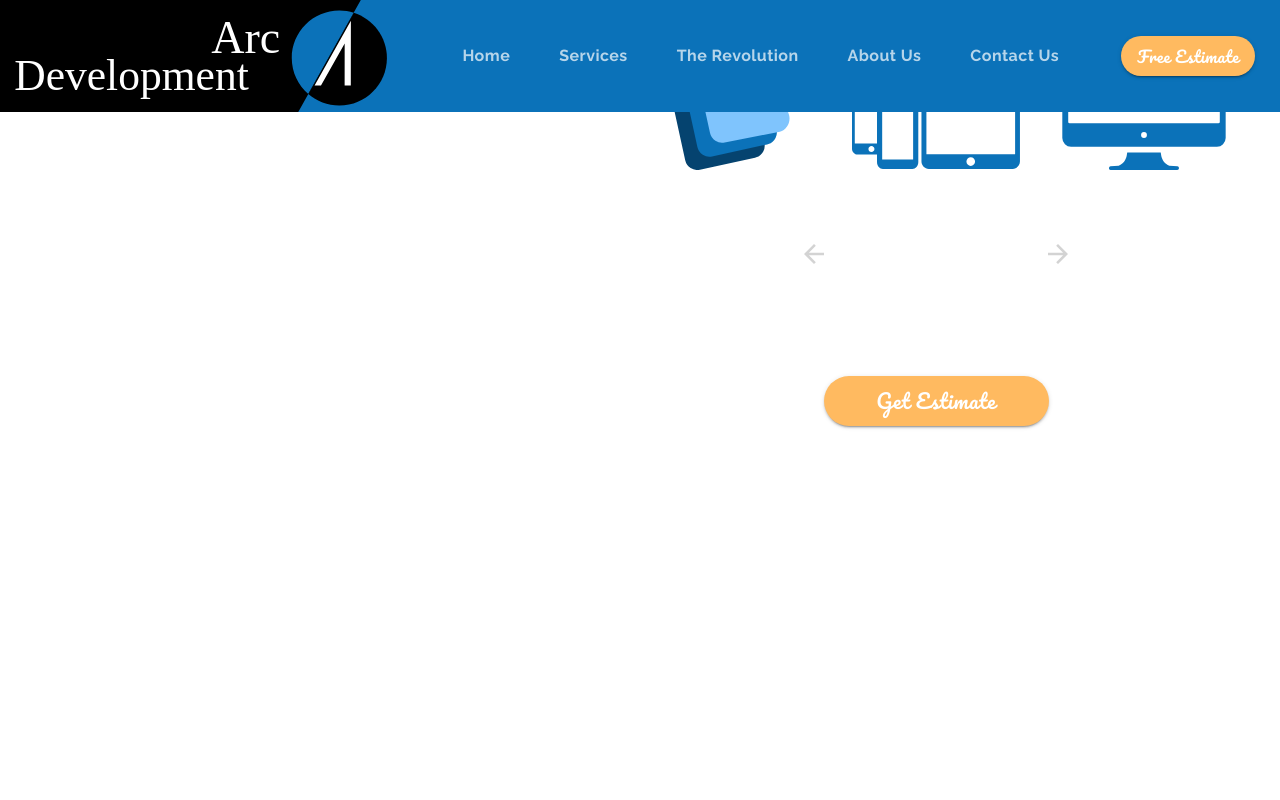
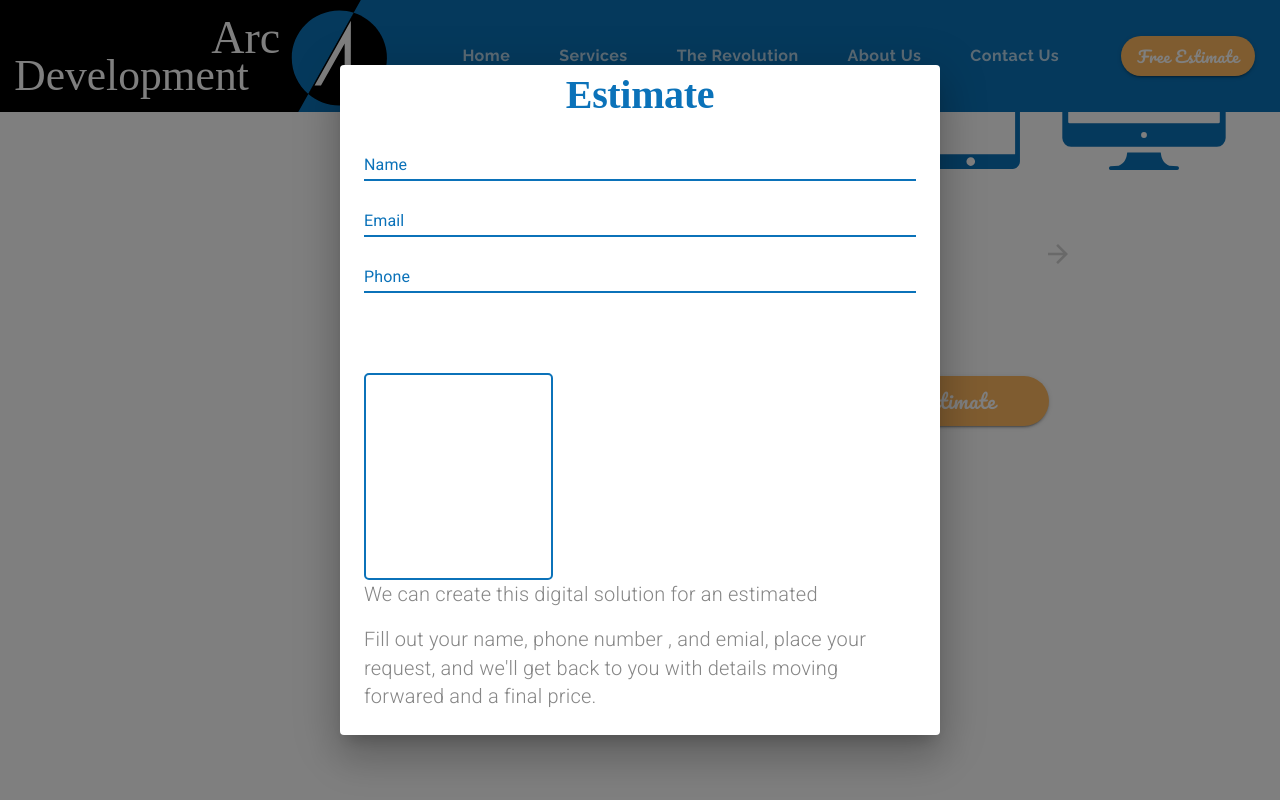
Before and after one commit to arunsinghsnd/NativeCodeLab, a React (Create React App) app: page /estimate in a window 1280 px wide. Both pictures are taken after a click on the button "Get Estimate". Shown: the part 423-1223 px from the top of the page. Built offline with nearby package versions, Linux system fonts and the light colour scheme.

Commit message:
dialog box has been created for estimate page

```diff
--- a/src/components/Estimate.js
+++ b/src/components/Estimate.js
@@ -7,6 +7,9 @@
   useMediaQuery,
   IconButton,
   Button,
+  Dialog,
+  DialogContent,
+  TextField,
 } from "@material-ui/core";
 import { cloneDeep } from "lodash";
 
@@ -55,6 +58,11 @@
     "&:hover": {
       backgroundColor: theme.palette.secondary.light,
     },
+  },
+  message: {
+    border: `2px solid ${theme.palette.common.blue}`,
+    marginTop: "5em",
+    borderRadius: 5,
   },
 }));
 
@@ -321,6 +329,17 @@
   // const matchesXS = useMediaQuery(theme.breakpoints.down("xs"));
 
   const [questions, setQuestions] = useState(defaultQuestions);
+  const [dialogOpen, setDialogOpen] = useState(false);
+
+  const [name, setName] = useState("");
+
+  const [email, setEmail] = useState("");
+  const [emailHelper, setEmailHelper] = useState("");
+
+  const [phone, setPhone] = useState("");
+  const [phoneHelper, setPhoneHelper] = useState("");
+
+  const [message, setMessage] = useState("");
 
   const defaultOptions = {
     loop: true,
@@ -407,6 +426,39 @@
         break;
       default:
         setQuestions(newQuestions);
+        break;
+    }
+  };
+
+  const onChange = event => {
+    let valid;
+
+    switch (event.target.id) {
+      case "email":
+        setEmail(event.target.value);
+        valid = /^\w+([.-]?\w+)*@\w+([.-]?\w+)*(\.\w{2,3})+$/.test(
+          event.target.value
+        );
+
+        if (!valid) {
+          setEmailHelper("Invaild email");
+        } else {
+          setEmailHelper("");
+        }
+        break;
+      case "phone":
+        setPhone(event.target.value);
+        valid = /^\(?([0-9]{3})\)?[-. ]?([0-9]{3})[-. ]?([0-9]{4})$/.test(
+          event.target.value
+        );
+
+        if (!valid) {
+          setPhoneHelper("Invaild phone");
+        } else {
+          setPhoneHelper("");
+        }
+        break;
+      default:
         break;
     }
   };
@@ -535,11 +587,87 @@
           </Grid>
         </Grid>
         <Grid item>
-          <Button variant="contained" className={classes.estimateButon}>
+          <Button
+            variant="contained"
+            className={classes.estimateButon}
+            onClick={() => setDialogOpen(true)}
+          >
             Get Estimate
           </Button>
         </Grid>
       </Grid>
+      <Dialog
+        style={{ zIndex: 1302 }}
+        open={dialogOpen}
+        onClose={() => setDialogOpen(false)}
+      >
+        <Grid container justifyContent="center">
+          <Grid item>
+            <Typography variant="h2" align="center">
+              Estimate
+            </Typography>
+          </Grid>
+        </Grid>
+        <DialogContent>
+          <Grid container>
+            <Grid item container direction="column">
+              <Grid item style={{ marginBottom: "0.5em" }}>
+                <TextField
+                  label="Name"
+                  id="name"
+                  fullWidth
+                  value={name}
+                  onChange={event => setName(event.target.value)}
+                />
+              </Grid>
+              <Grid item style={{ marginBottom: "0.5em" }}>
+                <TextField
+                  label="Email"
+                  error={emailHelper.length !== 0}
+                  helperText={emailHelper}
+                  id="email"
+                  fullWidth
+                  value={email}
+                  onChange={onChange}
+                />
+              </Grid>
+              <Grid item>
+                <TextField
+                  label="Phone"
+                  error={phoneHelper.length !== 0}
+                  helperText={phoneHelper}
+                  id="phone"
+                  fullWidth
+                  value={phone}
+                  onChange={onChange}
+                />
+              </Grid>
+            </Grid>
+            <Grid item style={{ maxWidth: "20em" }}>
+              <TextField
+                value={message}
+                InputProps={{ disableUnderline: true }}
+                className={classes.message}
+                multiline
+                rows={10}
+                fullWidth
+                id="message"
+                onChange={event => setMessage(event.target.value)}
+              />
+            </Grid>
+            <Grid item>
+              <Typography variant="body2" paragraph>
+                We can create this digital solution for an estimated
+              </Typography>
+              <Typography variant="body2" paragraph>
+                Fill out your name, phone number , and emial, place your
+                request, and we'll get back to you with details moving forwared
+                and a final price.
+              </Typography>
+            </Grid>
+          </Grid>
+        </DialogContent>
+      </Dialog>
     </Grid>
   );
 };
```
